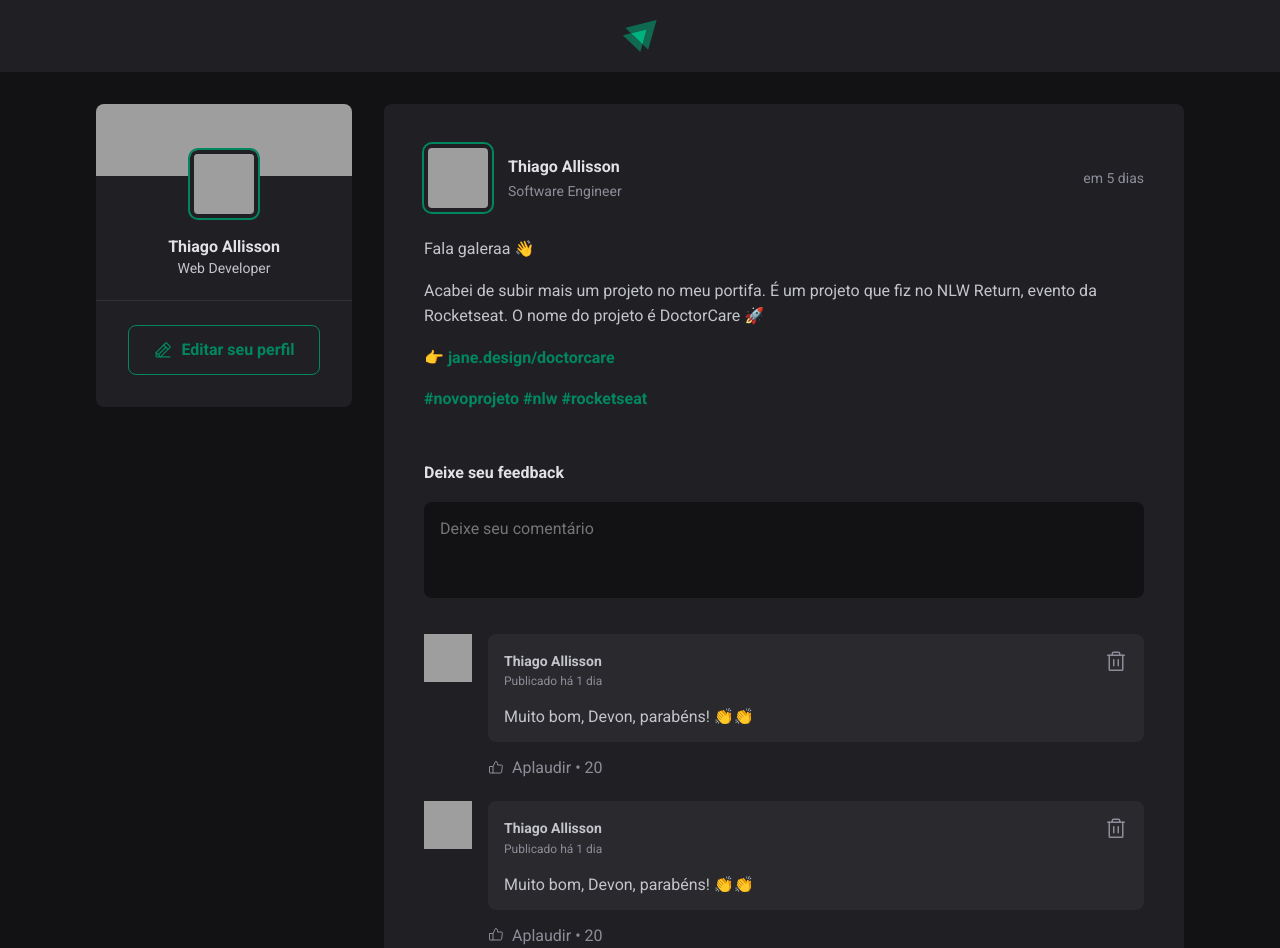
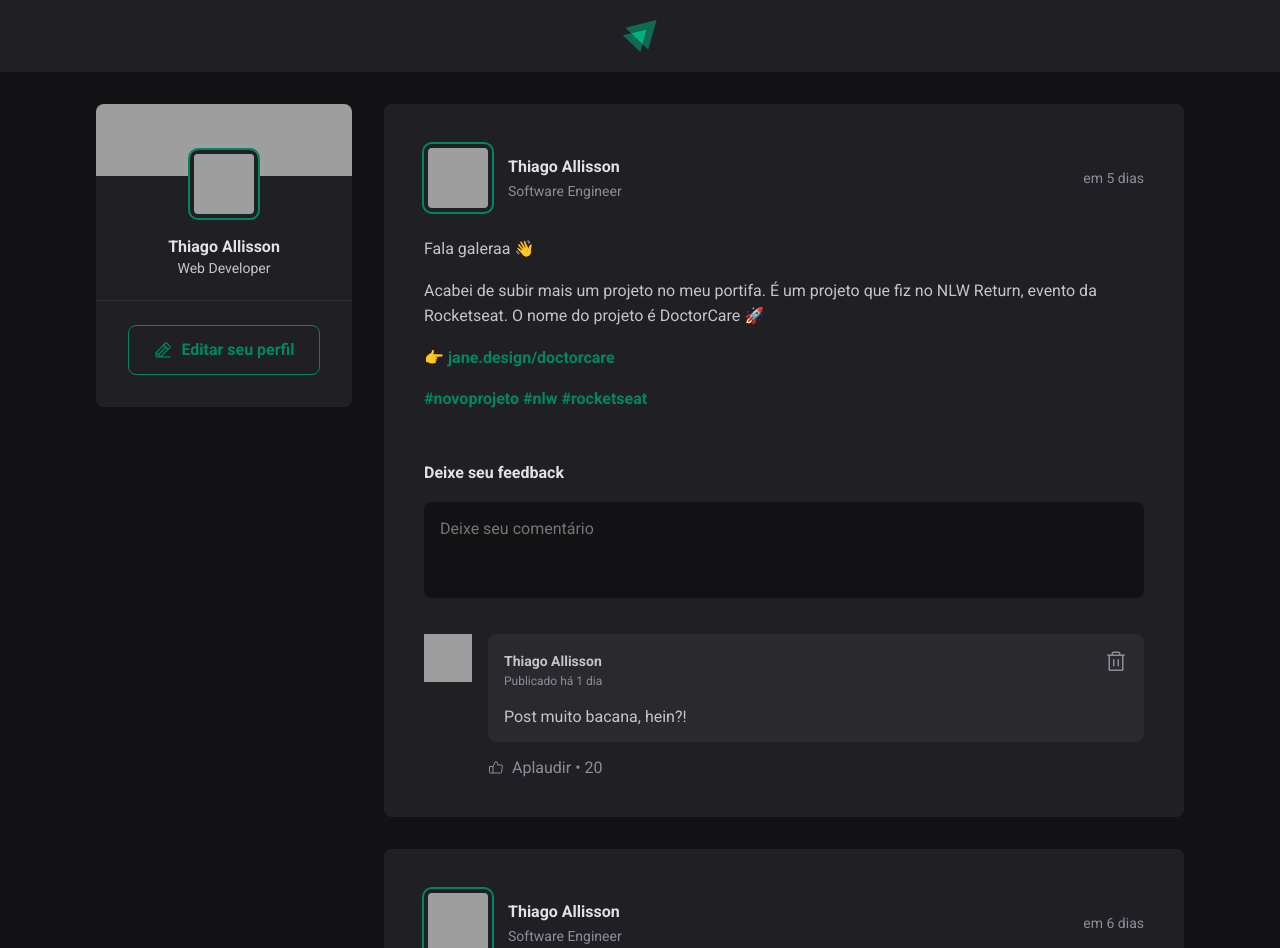
Before and after one commit to thiagoallisson90/01-fundamentos-react, a React (Vite) app: page / in a window 1280 px wide. Shown: the top 948 px of the page. Built offline with nearby package versions, Linux system fonts and the light colour scheme; grey boxes are pictures that could not be loaded.

Commit message:
state e key

```diff
--- a/src/App.jsx
+++ b/src/App.jsx
@@ -49,6 +49,7 @@ export function App() {
           {posts.map(post => {
             return (
               <Post
+                key={post.id}
                 author={post.author}
                 content={post.content}
                 publishedAt={post.publishedAt}
--- a/src/components/Comment.jsx
+++ b/src/components/Comment.jsx
@@ -2,7 +2,7 @@ import { ThumbsUp, Trash } from 'phosphor-react'
 import { Avatar } from './Avatar'
 import styles from './Comment.module.css'
 
-export function Comment() {
+export function Comment({ content }) {
   return (
     <div className={styles.comment}>
       <Avatar hasBorder={false} src="https://github.com/thiagoallisson90.png" />
@@ -20,12 +20,13 @@ export function Comment() {
               </time>
             </div>
 
-            <button title="">
+            <button title="Deletar comentário">
               <Trash size={24} />
             </button>
           </header>
 
-          <p>Muito bom, Devon, parabéns!{' '}👏👏</p>
+          {/* <p>Muito bom, Devon, parabéns!{' '}👏👏</p> */}
+          <p>{ content }</p>
         </div>
         <footer>
           <button>
--- a/src/components/Post.jsx
+++ b/src/components/Post.jsx
@@ -1,11 +1,17 @@
 import { format, formatDistanceToNow } from 'date-fns'
 import { ptBR } from 'date-fns/locale'
+import { useState } from 'react'
 import { Avatar } from './Avatar'
 import { Comment } from './Comment'
 
 import styles from './Post.module.css'
 
 export function Post({ author, publishedAt, content }) {
+  const [comments, setComments] = useState([
+    'Post muito bacana, hein?!',
+  ])
+  const [newCommentText, setNewCommentText] = useState('')
+
   /*const formattedPublishedData = new Intl.DateTimeFormat('pt-BR', {
     day: '2-digit',
     month: 'long',
@@ -20,6 +26,16 @@ export function Post({ author, publishedAt, content }) {
     locale: ptBR,
     addSuffix: true,
   })
+
+  function handleCreateNewComment(event) {
+    event.preventDefault()
+    setComments([...comments, newCommentText])
+    setNewCommentText('')
+  }
+
+  function handleNewComment(event) {
+    setNewCommentText(event.target.value)
+  }
 
   return (
     <article className={styles.post}>
@@ -41,14 +57,14 @@ export function Post({ author, publishedAt, content }) {
       <div className={styles.content}>
         {content.map(line => {
           if (line.type === 'paragraph') {
-            return (<p>{line.text}</p>)
+            return (<p key={line.text}>{line.text}</p>)
           } else if (line.type === 'link') {
-            return (<p><a href="#">{line.text}</a></p>)
+            return (<p key={line.text}><a href="#">{line.text}</a></p>)
           } else {
             return (
-              <p>{line.text.map(link => {
+              <p key={line.text.toString()}>{line.text.map(link => {
                 return (
-                  <span> <a href="#">{link}</a> </span>
+                  <span key={link}> <a href="#">{link}</a> </span>
                 )
               })}</p>
             )
@@ -56,11 +72,14 @@ export function Post({ author, publishedAt, content }) {
         })}
       </div>
 
-      <form className={styles.commentForm}>
+      <form onSubmit={handleCreateNewComment} className={styles.commentForm}>
         <strong>Deixe seu feedback</strong>
 
         <textarea
+          name="comment"
           placeholder="Deixe seu comentário"
+          onChange={handleNewComment}
+          value={newCommentText}
         >
         </textarea>
 
@@ -72,9 +91,11 @@ export function Post({ author, publishedAt, content }) {
       </form>
 
       <div className={styles.commentList}>
-        <Comment />
-        <Comment />
-        <Comment />
+        {comments.map(comment => {
+          return (
+            <Comment key={comment} content={comment} />
+          )
+        })}
       </div>
     </article>
   )
```
